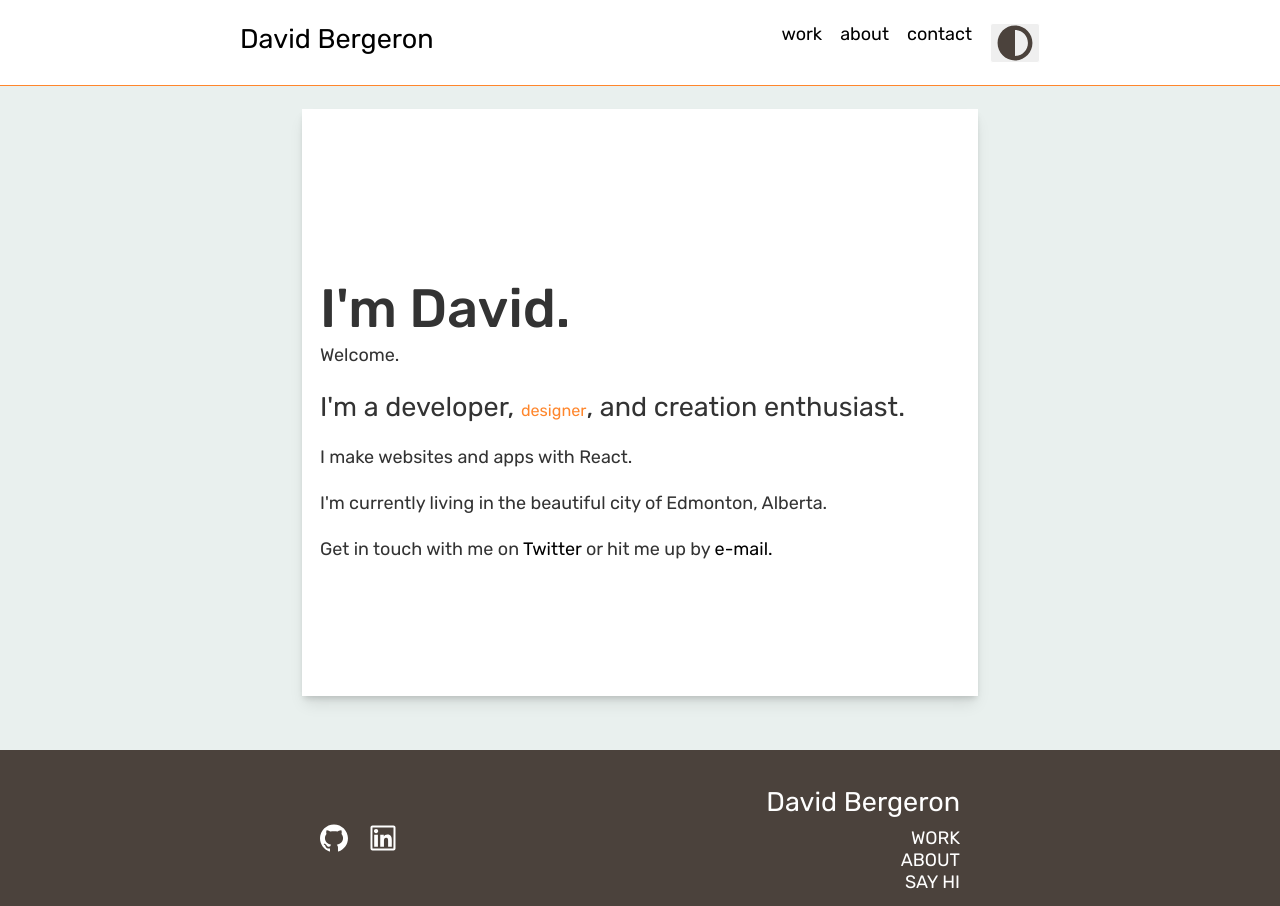
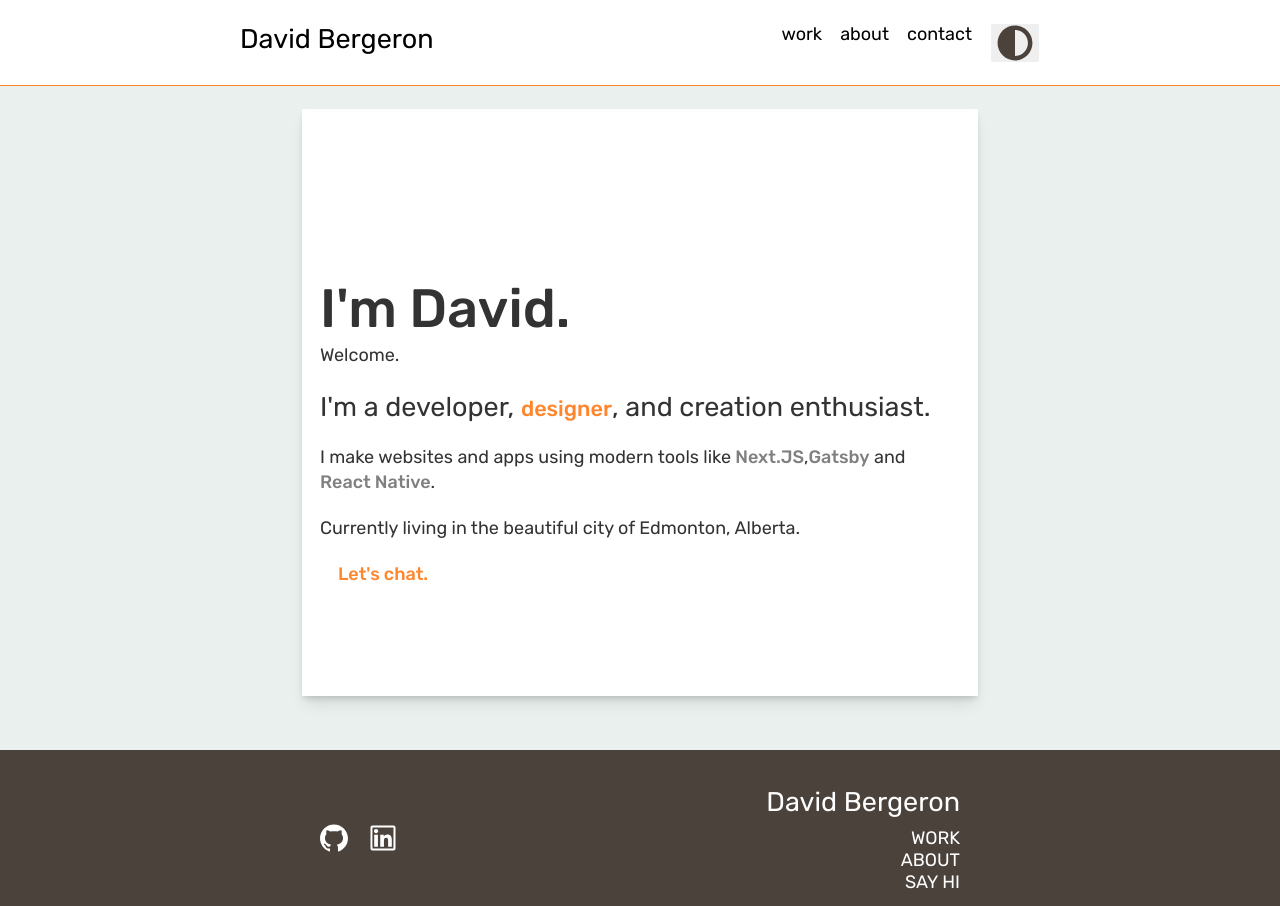
Before and after one commit to SceptreData/ex-portfolio, a Next.js app: page / in a window 1280 px wide. Built offline with nearby package versions, Linux system fonts and the light colour scheme.

Commit message:
Tweaks and changes

```diff
--- a/pages/index.js
+++ b/pages/index.js
@@ -1,60 +1,65 @@
-import Head from 'next/head'
+import { Layout } from "../components/Layout";
+import { useThemeContext } from "../components/ThemeContext";
 
-import { Layout } from '../components/Layout'
-import GlitchCanvas from '../components/GlitchCanvas'
-import { useThemeContext } from '../components/ThemeContext'
-
-const Home = (props) => {
-  const [theme] = useThemeContext()
+const Home = () => {
+  const [theme] = useThemeContext();
   return (
     <Layout>
-      {/* <GlitchCanvas /> */}
-
       <div>
         <h1>I'm David.</h1>
         <p>Welcome.</p>
       </div>
 
       <h2>
-        I'm a developer, <span className='accent'>designer</span>, and creation
+        I'm a developer, <span className="accent">designer</span>, and creation
         enthusiast.
       </h2>
 
-      <p>I make websites and apps with React.</p>
+      <p>
+        I make websites and apps using modern tools like
+        <a href="https://nextjs.org/"> Next.JS</a>,
+        <a href="https://gatsbyjs.org">Gatsby</a> and
+        <a href="https://reactnative.dev"> React Native</a>.
+      </p>
 
-      <p>I'm currently living in the beautiful city of Edmonton, Alberta.</p>
+      <p>Currently living in the beautiful city of Edmonton, Alberta.</p>
 
       <p>
-        Get in touch with me on
-        <a href='https://twitter.com/DavidFBergeron'> Twitter</a> or hit me up
-        by <a href='mailto: david.f.bergeron@gmail.com'>e-mail.</a>
+        <a id="mail-me" href="mailto: david.f.bergeron@gmail.com">
+          Let's chat.
+        </a>
       </p>
-      {/* <GlitchCanvas /> */}
       <style jsx>{`
-        .container {
-          min-height: 100vh;
-          padding: 0 0.5rem;
-          display: flex;
-          flex-direction: column;
-          justify-content: center;
-          align-items: center;
-        }
         h1 {
           padding-top: 20vh;
           display: flex;
           align-items: baseline;
         }
-        p span {
-          font-weight: 700;
+        span {
+          font-weight: 500;
           font-size: 1.2rem;
         }
-        span {
-          font-weight: 400;
-          font-size: 0.9rem;
+
+        a {
+          font-weight: 500;
+          color: gray;
+        }
+
+        #mail-me,
+        #mail-me:visited {
+          color: rgb(255, 134, 44);
+          padding: 1rem 1rem;
+          font-weight: 500;
+          transition: all 0.2s ease-in-out;
+        }
+
+        #mail-me:hover {
+          color: #fff;
+          background: rgb(255, 134, 44);
         }
       `}</style>
     </Layout>
-  )
-}
+  );
+};
 
-export default Home
+export default Home;
```
